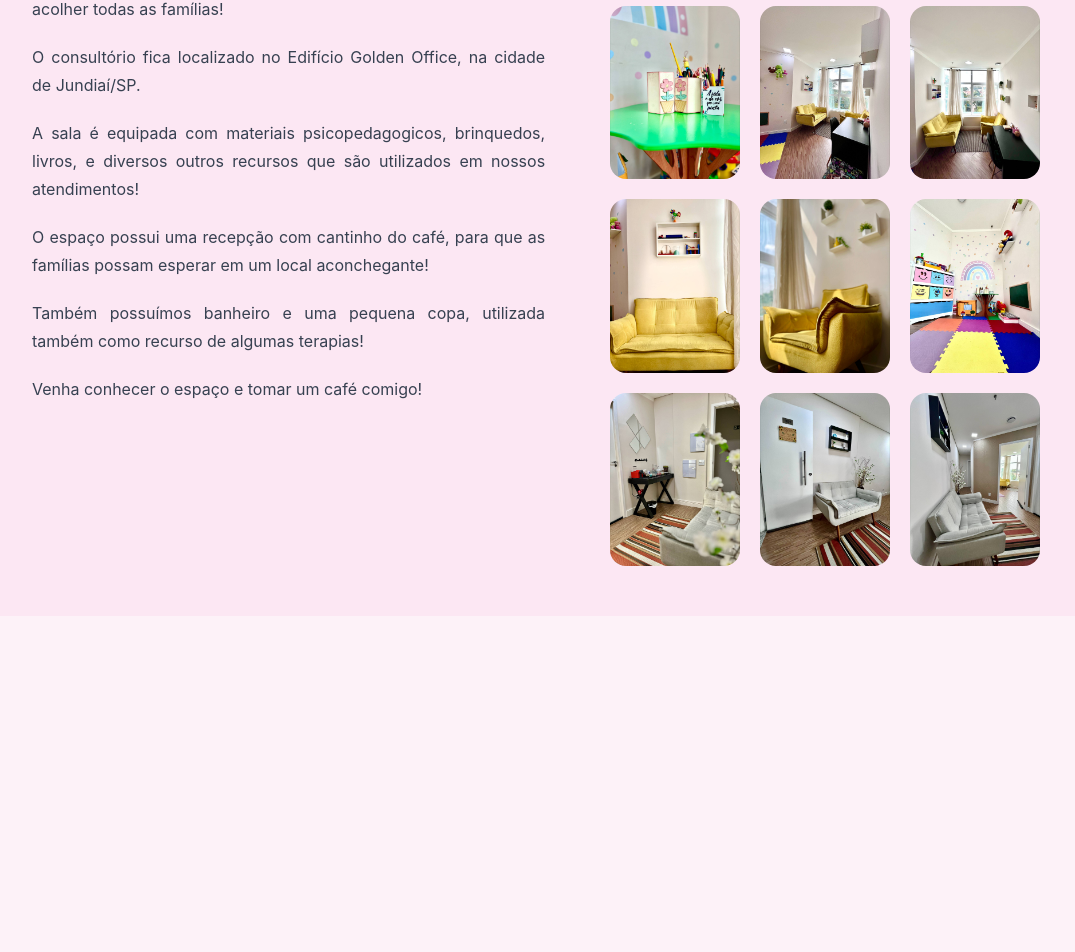
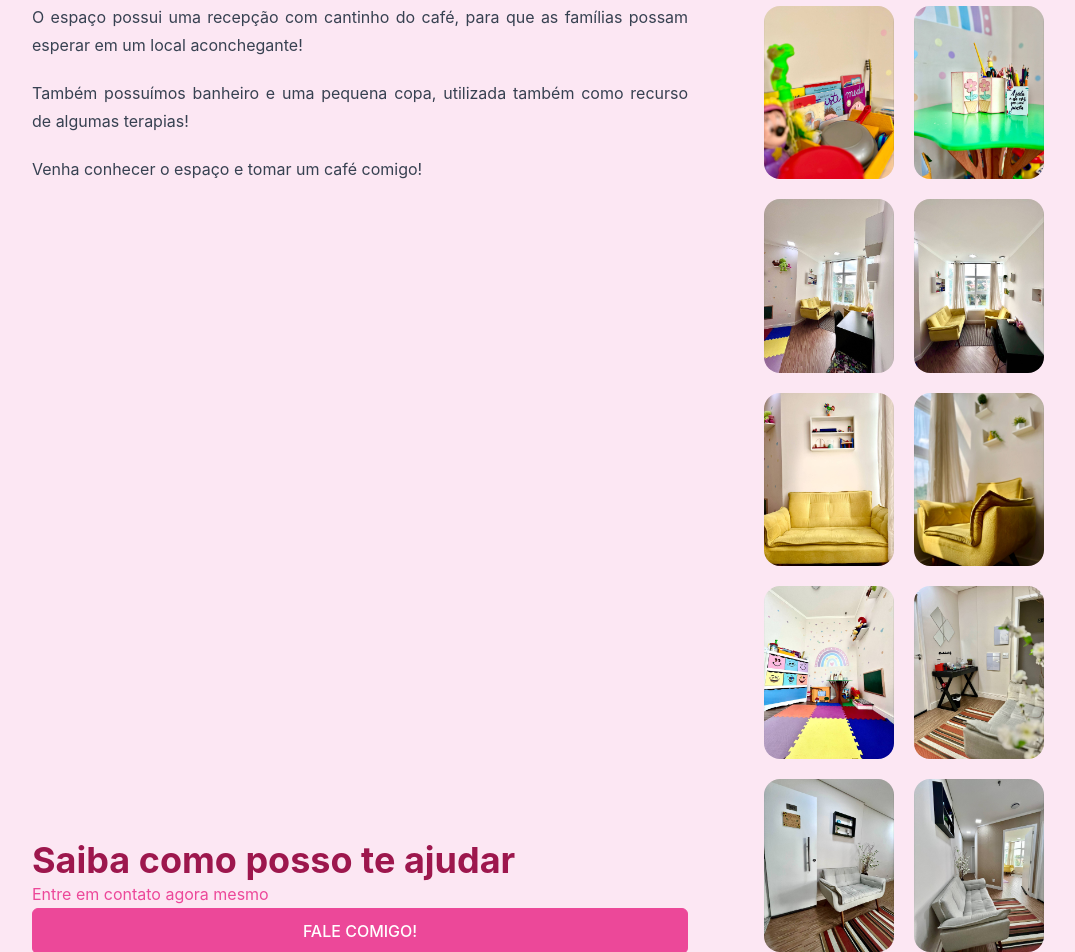
Before and after one commit to renant/psi-camila-samogim-2, a Next.js app: page / in a window 1280 px wide. Shown: the part 1803-2755 px from the top of the page, without its empty margins (72-1147 px from the left). Before the commit the page ends 2419 px from the top, so only its background shows below. Built offline with nearby package versions, Linux system fonts and the light colour scheme.

Commit message:
adicionando sessao de entre em contato

```diff
--- a/src/app/page.tsx
+++ b/src/app/page.tsx
@@ -80,8 +80,8 @@ export default function Page() {
         <div className='prose prose-sm max-w-none md:px-10'>
           <h2 className='text-center text-pink-400'>Confira de perto meu espaço</h2>
         </div>
-        <div className="flex flex-col md:flex-row md:justify-center md:items-center mt-4 md:mt-10 px-4">
-          <div className="flex flex-col">
+        <div className="flex flex-col md:flex-row md:justify-center  mt-4 md:mt-10 px-4">
+
           <div className="prose prose-md flex flex-col text-justify">
             <p className='mb-0'>Meu espaço foi pensado e planejado com muito carinho para acolher todas as famílias!</p>
             <p className='mb-0'>O consultório fica localizado no Edifício Golden Office, na cidade de Jundiaí/SP.</p>
@@ -89,10 +89,36 @@ export default function Page() {
             <p className='mb-0'>O espaço possui uma recepção com cantinho do café, para que as famílias possam esperar em um local aconchegante!</p>
             <p className='mb-0'>Também possuímos banheiro e uma pequena copa, utilizada também como recurso de algumas terapias!</p>
             <p className='mb-0'>Venha conhecer o espaço e tomar um café comigo!</p>
+
+            <div className='hidden flex-col justify-end flex-1 mt-auto md:flex'>
+              <h3 className="text-3xl font-bold text-pink-800 md:text-4xl mb-0 ">Saiba como posso te ajudar</h3>
+              <p className="text-pink-500 m-0">Entre em contato agora mesmo</p>
+              <a
+                href="https://api.whatsapp.com/send?phone=5511914175676"
+                type="button"
+                className="border border-pink-500 bg-pink-500 text-white text-center rounded-md py-2 transition duration-500 ease select-none hover:bg-pink-600 focus:outline-none focus:shadow-outline"
+              >
+                FALE COMIGO!
+              </a>
+
             </div>
           </div>
-          <div className='prose prose-sm max-w-none mt-5 md:mt-0 md:w-2/3'>
+
+          <div className='prose prose-sm max-w-none mt-5 md:mt-0 md:w-1/2 md:ml-4'>
             <Galery />
+          </div>
+
+          <div className='flex flex-col justify-end flex-1 md:hidden mt-10'>
+            <h3 className="text-3xl font-bold text-pink-800 md:text-4xl mb-0 ">Saiba como posso te ajudar</h3>
+            <p className="text-pink-500 m-0">Entre em contato agora mesmo</p>
+            <a
+              href="https://api.whatsapp.com/send?phone=5511914175676"
+              type="button"
+              className="border border-pink-500 bg-pink-500 text-white text-center rounded-md py-2 transition duration-500 ease select-none hover:bg-pink-600 focus:outline-none focus:shadow-outline"
+            >
+              FALE COMIGO!
+            </a>
+
           </div>
         </div>
       </div>
```
Lines whose indentation alone changed are shown as unchanged.
